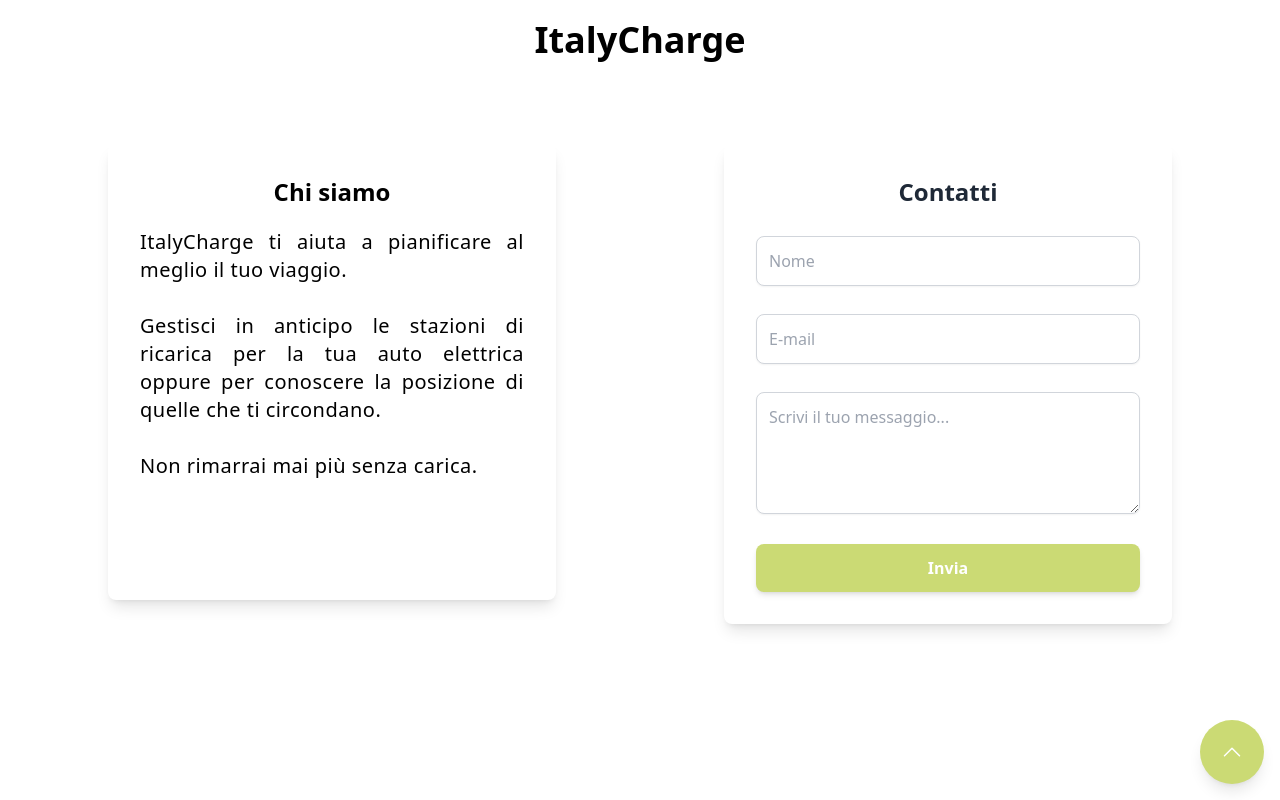
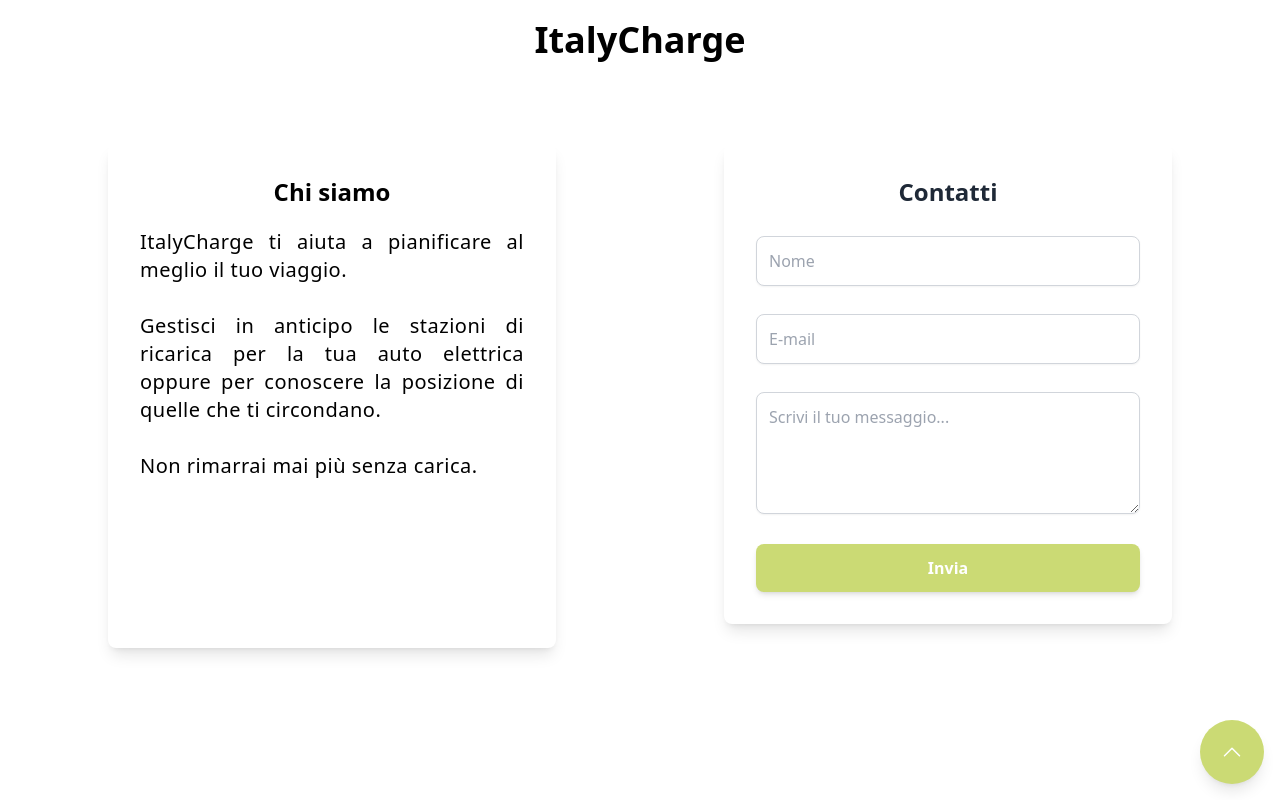
Before and after one commit to marcellocomandulli/ItalyCharge, a React (Vite) app: page /about in a window 1280 px wide. Built offline with nearby package versions, Linux system fonts and the light colour scheme.

Commit message:
fix design

```diff
--- a/src/components/pages/views/features/About.jsx
+++ b/src/components/pages/views/features/About.jsx
@@ -18,7 +18,7 @@
       </header>
 
       <div className="flex flex-col justify-center md:flex-row md:justify-around p-6">
-        <div className="bg-white shadow-lg rounded-lg p-8 max-w-md w-full mb-6">
+        <div className="bg-white shadow-lg rounded-lg p-8 max-w-md w-full mb-10">
           <h2 className="text-2xl text-center font-semibold mb-5">Chi siamo</h2>
           <p className="text-xl tracking-wide text-justify">
             ItalyCharge ti aiuta a pianificare al meglio il tuo viaggio.{" "}
@@ -29,11 +29,10 @@
           </p>
         </div>
 
-        <div className="bg-white shadow-lg rounded-lg p-8 max-w-md w-full">
+        <div className="bg-white shadow-lg rounded-lg p-8 max-w-md w-full mb-16">
           <h2 className="text-2xl font-semibold text-gray-800 mb-6 text-center">
             Contatti
           </h2>
-
           <form className="space-y-6">
             <div>
               <input
```
